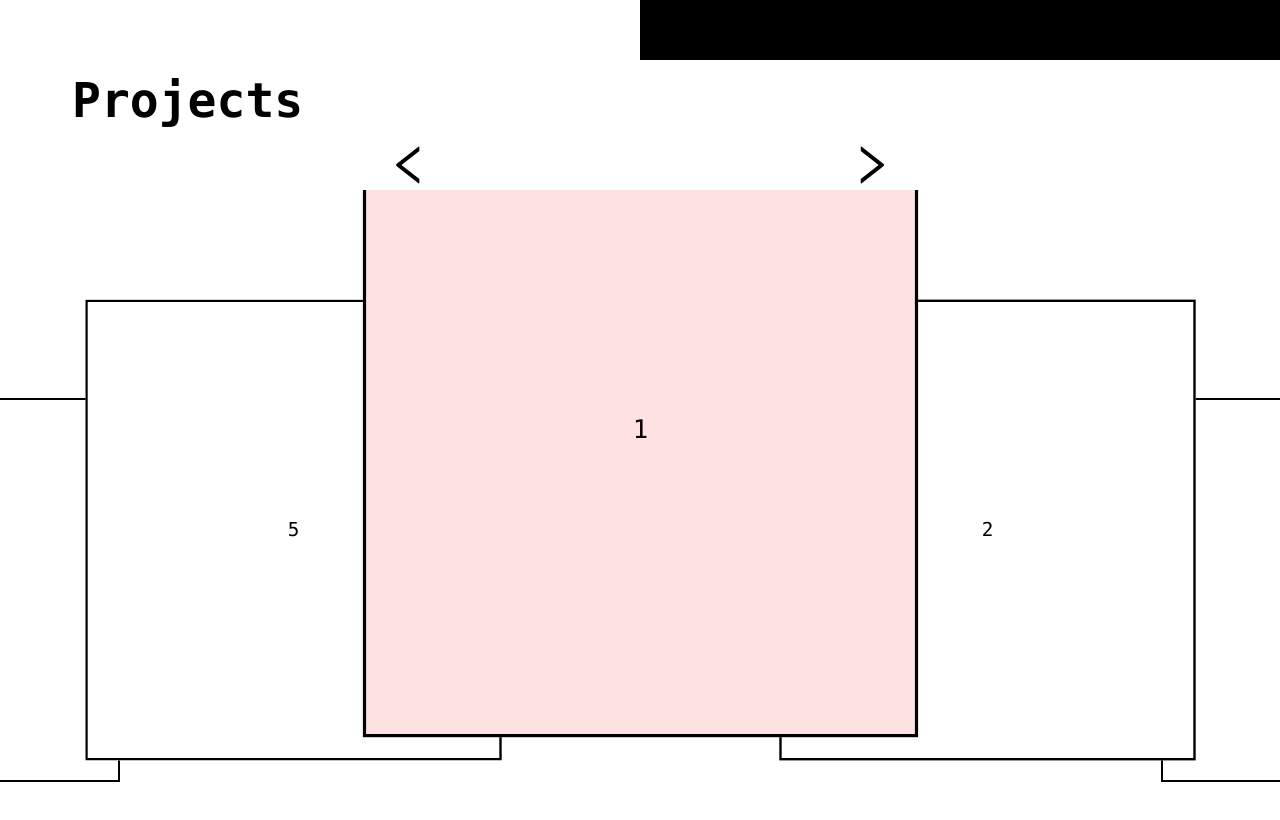
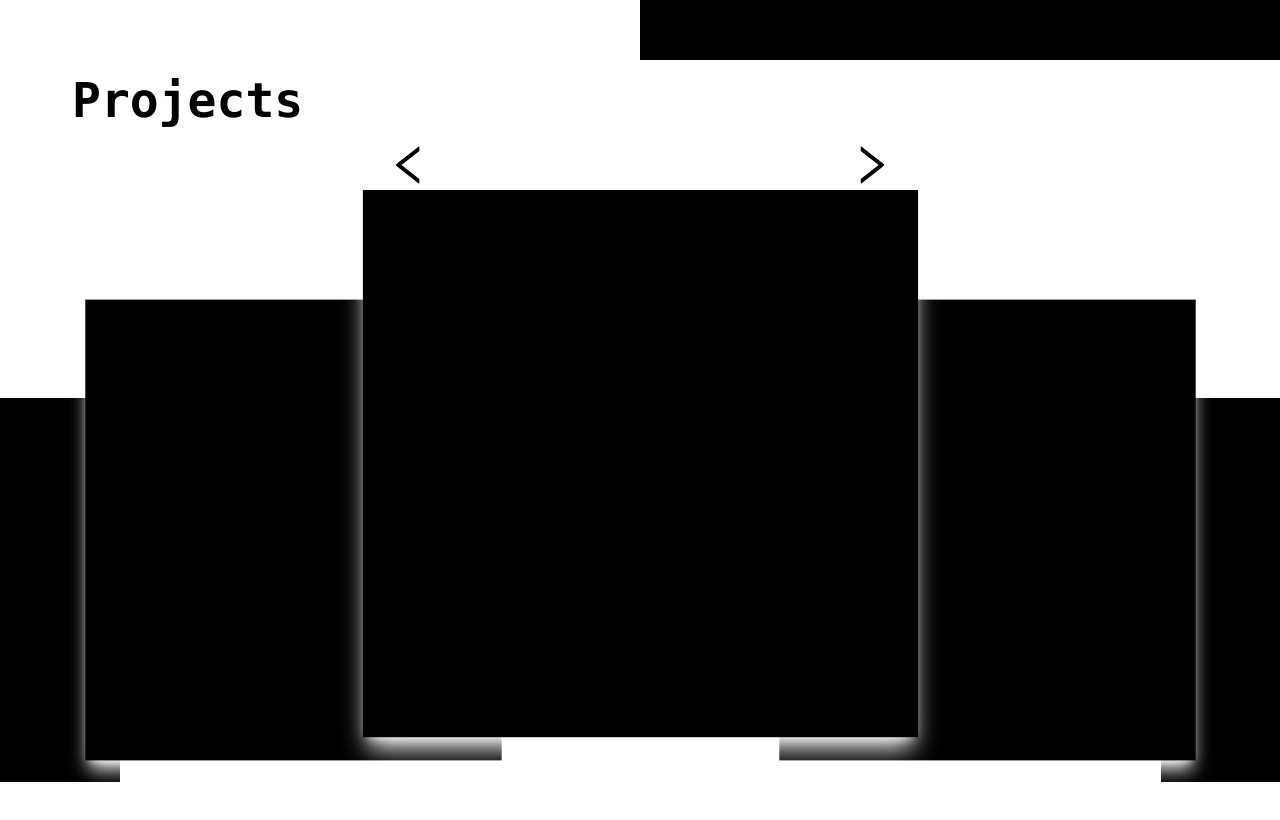
Before and after one commit to OshkarVTec/portfolio_v2, a React (Vite) app: page / in a window 1280 px wide. Shown: the part 740-1560 px from the top of the page. Built offline with nearby package versions, Linux system fonts and the light colour scheme.

Commit message:
add white shadow

```diff
--- a/src/Projects/Projects.tsx
+++ b/src/Projects/Projects.tsx
@@ -42,27 +42,27 @@ export default function Projects() {
 			</div>
 			<Slider ref={slider} {...settings} className="z-[800]">
 				<div>
-					<div className="border-2 border-black h-96 w-full bg-red-100">
+					<div className=" border-white h-96 w-full bg-black shadow-lg shadow-white">
 						<h3>1</h3>
 					</div>
 				</div>
 				<div>
-					<div className="border-2 border-black h-96 w-full bg-white">
+					<div className=" border-white h-96 w-full bg-black shadow-lg shadow-white">
 						<h3>2</h3>
 					</div>
 				</div>
 				<div>
-					<div className="border-2 border-black h-96 w-full bg-white">
+					<div className=" border-white h-96 w-full bg-black shadow-lg shadow-white">
 						<h3>3</h3>
 					</div>
 				</div>
 				<div>
-					<div className="border-2 border-black h-96 w-full bg-white">
+					<div className=" border-white h-96 w-full bg-black shadow-lg shadow-white">
 						<h3>4</h3>
 					</div>
 				</div>
 				<div>
-					<div className="border-2 border-black h-96 w-full bg-white">
+					<div className=" border-white h-96 w-full bg-black shadow-lg shadow-white">
 						<h3>5</h3>
 					</div>
 				</div>
```
